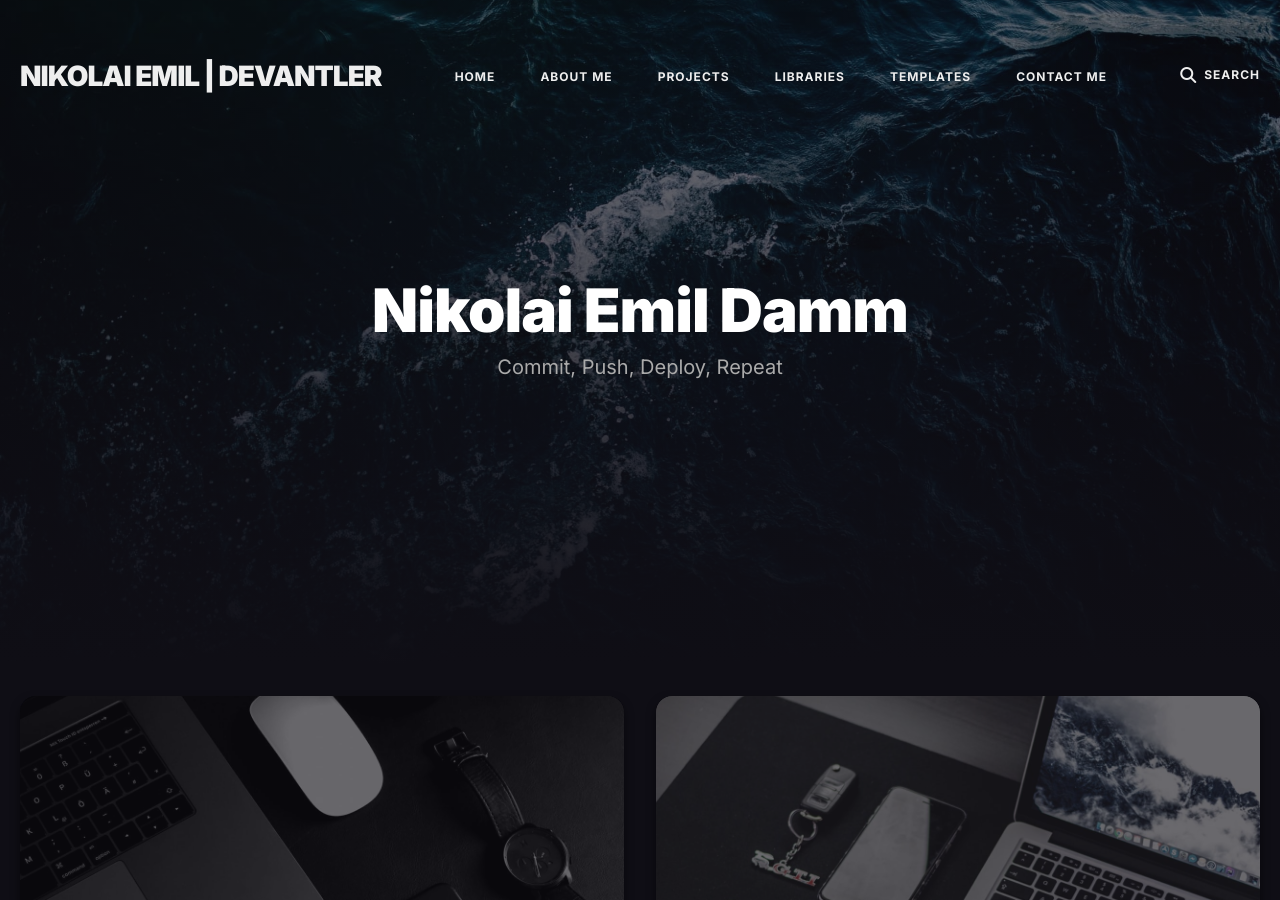
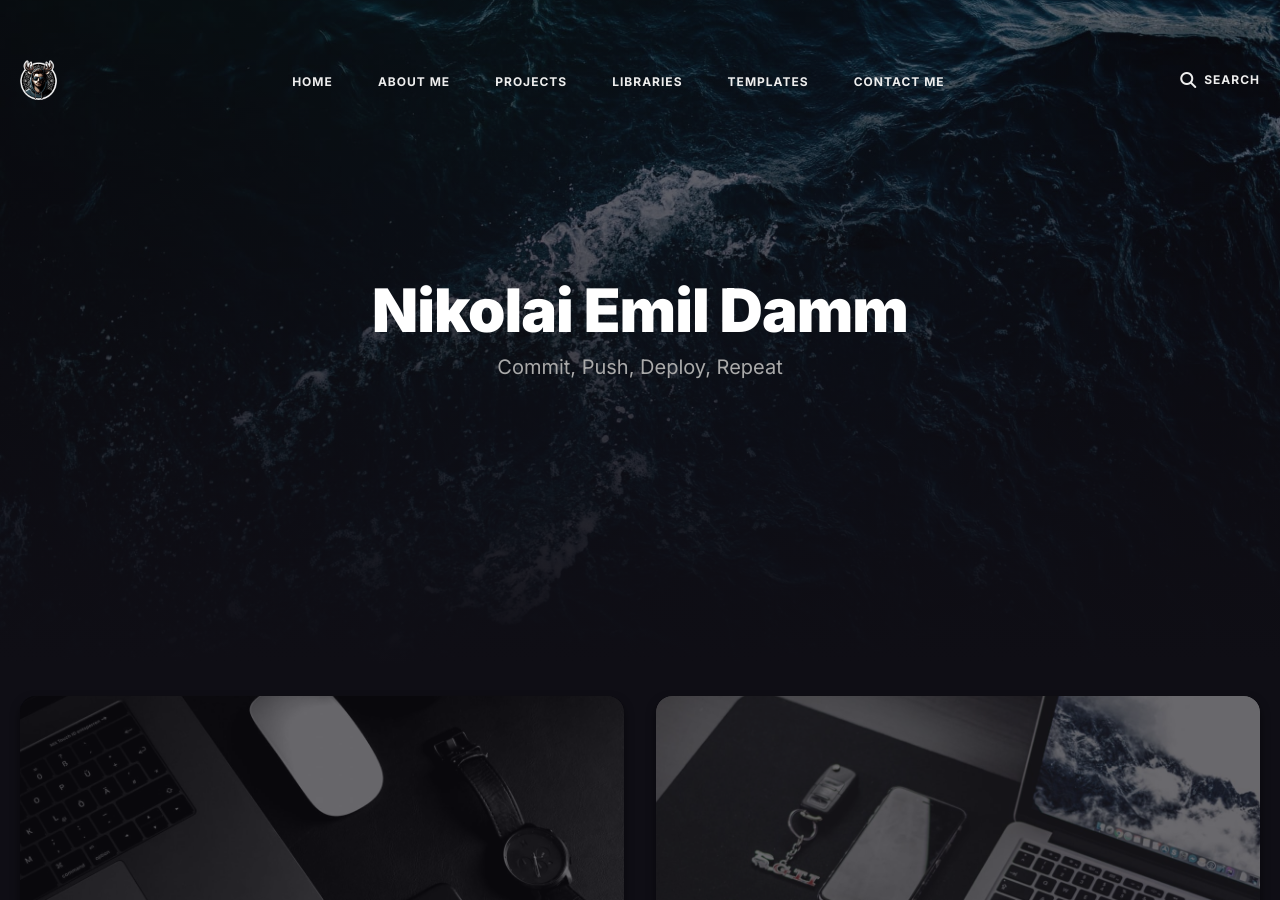
Before and after one commit to niem94/niem94, a Jekyll site: the page built from index.html, in a window 1280 px wide and 900 px high. Built offline with Jekyll 4.4.1, drawn with Linux system fonts in a browser that asks for light colours; the list of posts is cut into pages by our own code.

Commit message:
`chore: update logo source in settings.yml`

```diff
--- a/_data/settings.yml
+++ b/_data/settings.yml
@@ -1,7 +1,7 @@
 #-------------------------------
 # Site Settings
 title: Nikolai Emil | Devantler
-logo: # You can add own logo. For example '/images/logo.png'.
+logo: 'assets/images/author.png'
 description: >-
   I am an ambitious software engineer with an agile mindset, and the desire to overcome innovative challenges. For that open source is my toolbox 🧰
 
```
